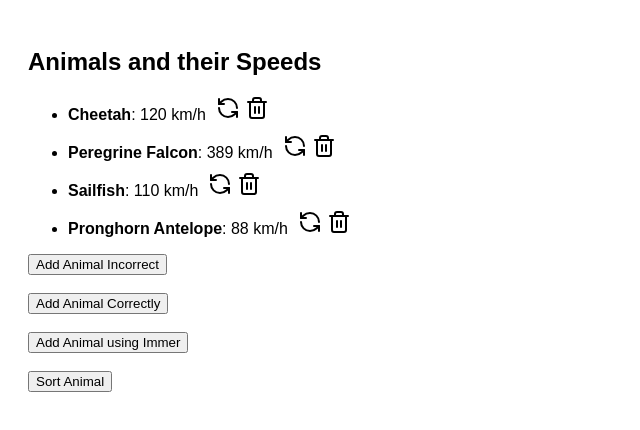
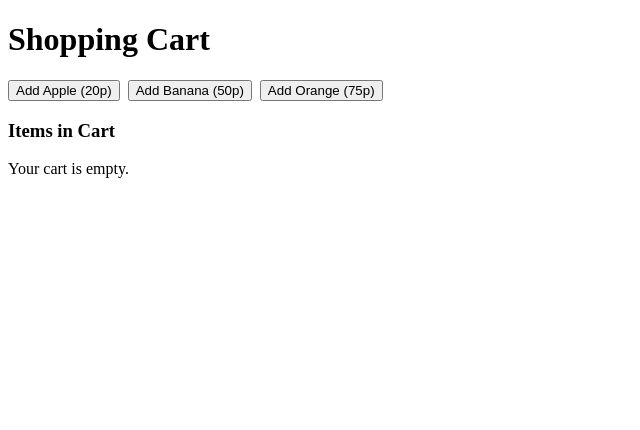
Before and after one commit to junsan24/react-project, a React (Vite) app: page / in a window 1280 px wide. Shown: the top 430 px of the page, without its empty margins (0-640 px from the left). Built offline with nearby package versions, Linux system fonts and the light colour scheme.

Commit message:
Shopping cart

```diff
--- /dev/null
+++ b/src/AddButton.jsx
@@ -0,0 +1,9 @@
+const AddButton = ({item, prices, color, addItem}) => {
+    return (
+        <div>
+            <button onClick={() => addItem(item)}>Add {item} ({prices[item]*100}p) </button>
+        </div>
+    )
+}
+
+export default AddButton
--- a/src/App.jsx
+++ b/src/App.jsx
@@ -1,83 +1,10 @@
-import { useState } from "react"
-import { produce } from "immer"
-import { Trash, RefreshCcw, Pointer} from 'lucide-react'
-
+import ShoppingCart from "./ShoppingCart"
 
 const App = () => {
-    const [animals, setAnimals] = useState([
-        { id: 1, name: "Cheetah", speed: 120 },
-        { id: 2, name: "Peregrine Falcon", speed: 389 },
-        { id: 3, name: "Sailfish", speed: 110 },
-        { id: 4, name: "Pronghorn Antelope", speed: 88 }
-    ])
-
-    const animalOptions = [
-        { id: 5, name: "Sloth", speed: 23 },
-        { id: 6, name: "Jaguar", speed: 150 },
-        { id: 7, name: "Greyhound", speed: 72 },
-        { id: 8, name: "Horse", speed: 88 },
-        { id: 9, name: "Lion", speed: 80 },
-        { id: 10, name: "Kangaroo", speed: 71 }
-    ]
-
-    const addAnimal = () => {
-        const newAnimal = { id: 5, name: "Sloth", speed: 66 }
-        setAnimals([...animals, newAnimal]) // Correct way to add an animal
-    }
-
-    const addIncorrect = () => {
-        const newAnimal = animals
-        newAnimal.push({ id: 11, name: "Sloth", speed: 89 })
-        setAnimals(newAnimal)
-    }
-
-    const addAnimalImmer = () => {
-        setAnimals(produce(animals, draft => {
-            let x = Math.floor(Math.random() * animalOptions.length)
-            let newAnimal = animalOptions[x]
-            console.log(newAnimal)
-            let findAnimal = animals.find(animal => animal.id === newAnimal.id);
-            !findAnimal && draft.push(newAnimal)
-        }))
-    }
-
-    const removeAnimal = (id) => {
-        setAnimals(animals.filter(animal => animal.id !== id))
-    }
-
-    const refreshAnimal = (id) => {
-        const availableAnimals = animalOptions.filter(animal => id !== animal.id)
-        const replaceAnimal = availableAnimals[Math.floor(Math.random() * availableAnimals.length)]
-        let findAnimal = animals.find(animal => animal.id === replaceAnimal.id);
-        !findAnimal && setAnimals(animals.map(animal => animal.id === id ? {...animal, ...replaceAnimal} : animal))
-    }
-
-    const sortAnimal = () => {
-        setAnimals([...animals].sort((a, b) => {
-            return a.speed - b.speed
-        }))
-    }
-
     return (
-       <div style={{padding: "20px", fontFamily: "Arial"}}>
-            <h2>Animals and their Speeds</h2>
-            <ul>
-                {animals.map((animal) => (
-                    <li key={animal.id} style={{ marginBottom: "10px" }}>
-                        <strong>{animal.name}</strong>: {animal.speed} km/h
-                        <RefreshCcw onClick={() => refreshAnimal(animal.id)} style={{cursor: "pointer", marginLeft: '10px'}} />
-                        <Trash onClick={() => removeAnimal(animal.id)} style={{cursor: "pointer", marginLeft: '5px'}} />
-                    </li>
-                ))}
-            </ul>
-            <button onClick={addIncorrect}>Add Animal Incorrect</button>
-            <br /><br />
-            <button onClick={addAnimal}>Add Animal Correctly</button>
-            <br /><br />
-            <button onClick={addAnimalImmer}>Add Animal using Immer</button>
-            <br /><br />
-            <button onClick={sortAnimal}>Sort Animal</button>
-       </div>
+        <>
+            <ShoppingCart />
+        </>
     )
 }
 
--- /dev/null
+++ b/src/CartDetails.jsx
@@ -0,0 +1,23 @@
+const CartDetails = ({ cart, prices, getTotal}) => {
+
+    return (
+        <div>
+            <h3>Items in Cart</h3>
+            {
+                Object.keys(cart).length === 0 ? <p>Your cart is empty.</p>
+                : (
+                    <ul>
+                        {Object.entries(cart).map(([item, quantity]) => (
+                            <li key={item}>
+                                {item}: {quantity} x ${prices[item].toFixed(2)} = ${(prices[item] * quantity).toFixed(2)}
+                            </li>
+                        ))}
+                        <li><strong>Total: ${getTotal()}</strong></li>
+                    </ul>
+                )
+            }
+        </div>
+    )
+}
+
+export default CartDetails
--- /dev/null
+++ b/src/ShoppingCart.jsx
@@ -0,0 +1,47 @@
+import { useState } from "react"
+import CartDetails from "./CartDetails"
+import AddButton from "./AddButton"
+
+const ShoppingCart = () => {
+    const [cart, setCart] = useState({})
+
+    const prices = {
+        "Apple": 0.20,
+        "Banana": 0.50,
+        "Orange": 0.75
+    }
+
+    const getTotal = () => {
+        let total = 0
+        for (const item in cart) {
+            total += prices[item] * cart[item]
+        }
+        return total.toFixed(2)
+    }
+
+    const addItem = (item) => {
+        setCart(prevCart => {
+            const newCart = { ...prevCart }
+            if (newCart[item]) {
+                newCart[item] += 1
+            } else {
+                newCart[item] = 1
+            }
+            return newCart
+        })
+    }
+
+    return (
+        <div>
+            <h1>Shopping Cart</h1>
+            <div style={{display: "flex", gap: "0.5rem"}}>
+                <AddButton addItem={addItem}  item="Apple" color="red" prices={prices} />
+                <AddButton addItem={addItem}  item="Banana" color="yellow" prices={prices} />
+                <AddButton addItem={addItem}  item="Orange" color="orange" prices={prices} />
+            </div>
+            <CartDetails cart={cart} prices={prices} getTotal={getTotal} />
+        </div>
+    )
+}
+
+export default ShoppingCart
```
